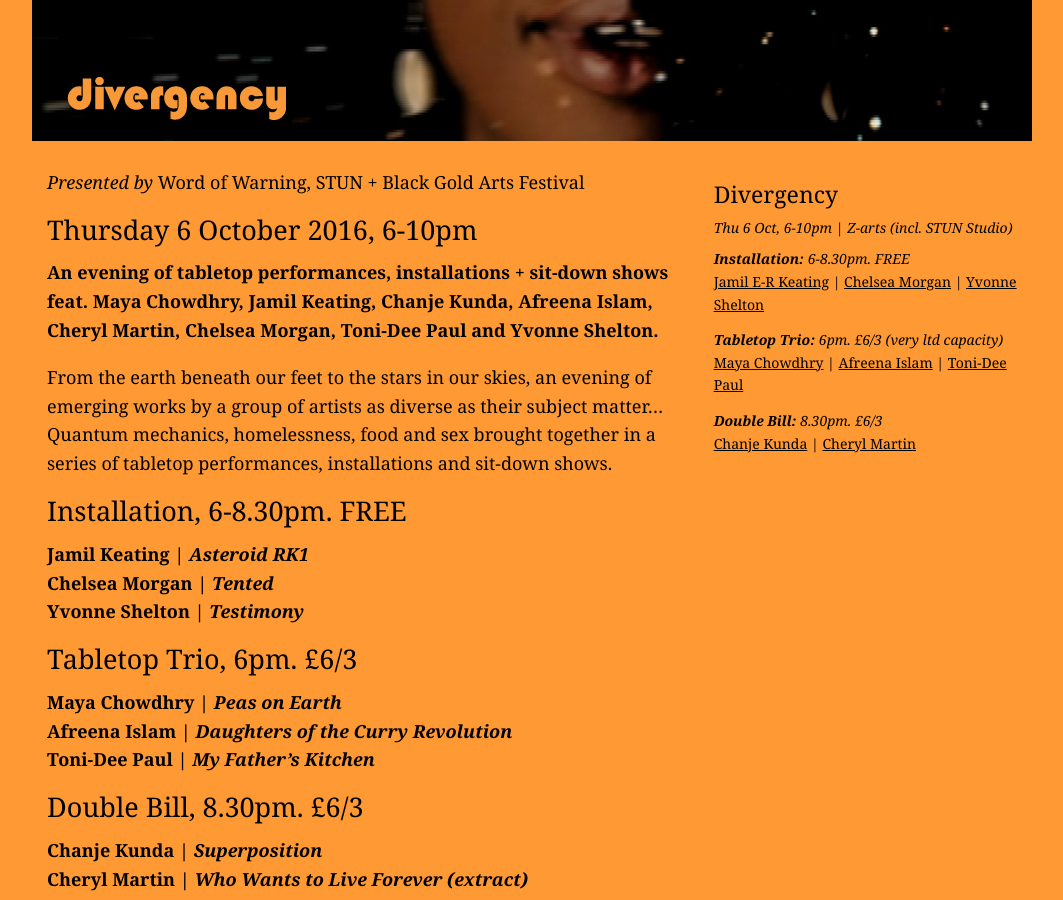
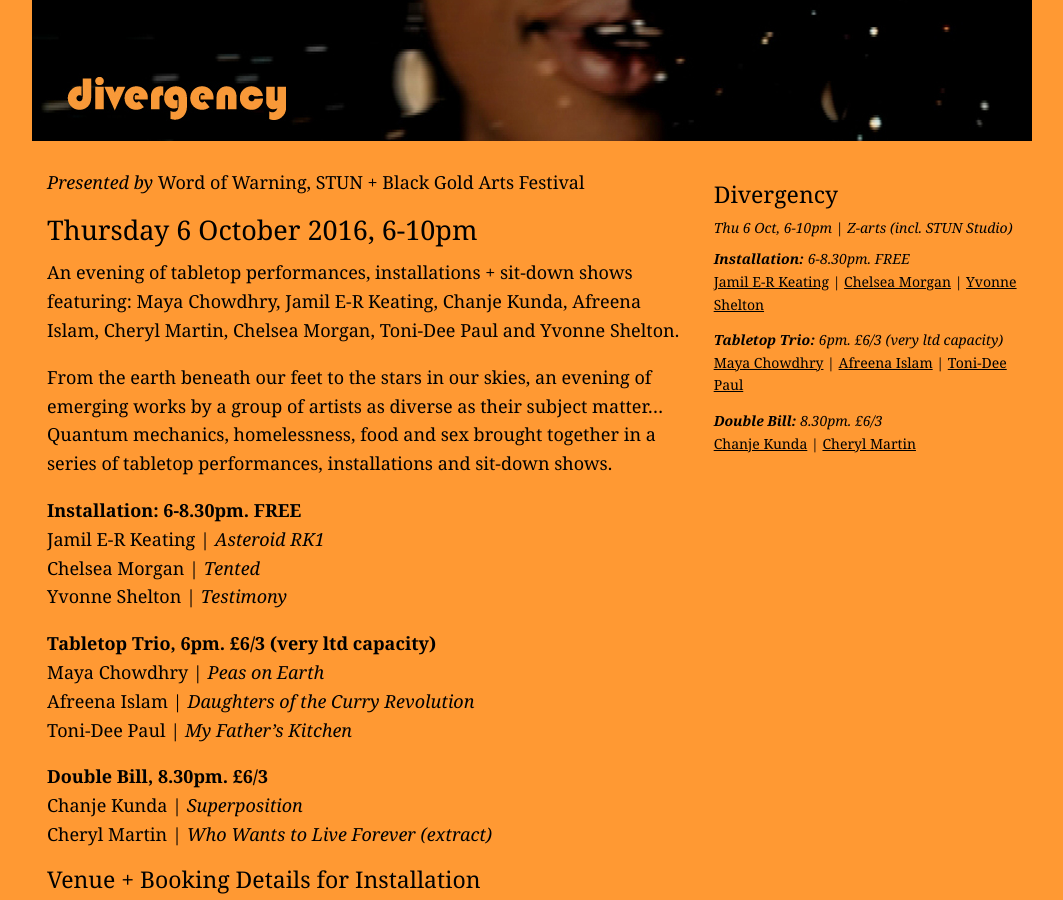
Before and after one commit to divergencymcr/divergencymcr.github.io, a Jekyll site: the page built from current/event/index.md, in a window 1280 px wide and 900 px high, scrolled down 389 px. Shown: the whole window, without its empty margins (108-1171 px from the left). Built offline with Jekyll 4.4.1, drawn with Linux system fonts in a browser that asks for light colours.

Commit message:
event copy redo add JERK

```diff
--- a/current/event/index.md
+++ b/current/event/index.md
@@ -21,23 +21,23 @@ season: "Thu 6 Oct 2016"
 *Presented by* Word of Warning, STUN + Black Gold Arts Festival
 
 ### Thursday 6 October 2016, 6-10pm
-**An evening of tabletop performances, installations + sit-down shows feat. Maya Chowdhry, Jamil Keating, Chanje Kunda, Afreena Islam, Cheryl Martin, Chelsea Morgan, Toni-Dee Paul and Yvonne Shelton.**
+An evening of tabletop performances, installations + sit-down shows featuring: Maya Chowdhry, Jamil E-R Keating, Chanje Kunda, Afreena Islam, Cheryl Martin, Chelsea Morgan, Toni-Dee Paul and Yvonne Shelton.
 
 From the earth beneath our feet to the stars in our skies, an evening of emerging works by a group of artists as diverse as their subject matter…<br>Quantum mechanics, homelessness, food and sex brought together in a series of tabletop performances, installations and sit-down shows.
 
-### Installation, 6-8.30pm. FREE
-**Jamil Keating | *Asteroid RK1***
-**Chelsea Morgan | *Tented***
-**Yvonne Shelton | *Testimony***
+**Installation: 6-8.30pm. FREE**
+Jamil E-R Keating | *Asteroid RK1*
+Chelsea Morgan | *Tented*
+Yvonne Shelton | *Testimony*
 
-### Tabletop Trio, 6pm. £6/3
-**Maya Chowdhry | *Peas on Earth***
-**Afreena Islam | *Daughters of the Curry Revolution***
-**Toni-Dee Paul | *My Father's Kitchen***
+**Tabletop Trio, 6pm. £6/3 (very ltd capacity)**
+Maya Chowdhry | *Peas on Earth*
+Afreena Islam | *Daughters of the Curry Revolution*
+Toni-Dee Paul | *My Father's Kitchen*
 
-### Double Bill, 8.30pm. £6/3
-**Chanje Kunda | *Superposition***
-**Cheryl Martin | *Who Wants to Live Forever (extract)***
+**Double Bill, 8.30pm. £6/3**
+Chanje Kunda | *Superposition*
+Cheryl Martin | *Who Wants to Live Forever (extract)*
 
 #### Venue + Booking Details for Installation
 Date: Thursday 6 October 2016, 6-8.30pm
```
